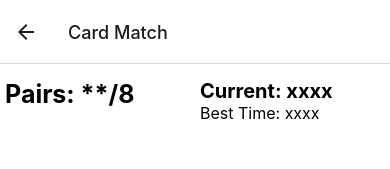
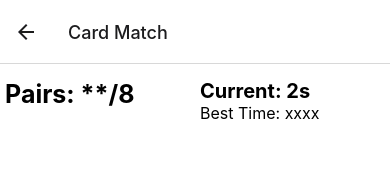
Before and after one commit to Tempus-Dominus/cardMatch, a React Native app: screen / in a window 390 px wide. Both pictures are taken after a click on the button "PLAY CARD MATCH". Shown: the top 169 px of the page. Built offline with nearby package versions, Linux system fonts and the light colour scheme.

Commit message:
Added clock start function on Play Game press

```diff
--- a/App.js
+++ b/App.js
@@ -1,5 +1,5 @@
 import { StatusBar } from 'expo-status-bar';
-import { Component } from 'react';
+import React, { Component } from 'react';
 import { useState } from 'react';
 import { Button, StyleSheet, Text, TextInput, TouchableOpacity, View } from 'react-native';
 import { NavigationContainer } from '@react-navigation/native';
@@ -67,22 +67,62 @@ class Card extends Component {
     }
 }
 
+class Clock extends Component {
+    constructor(props) {
+        super(props);
+        this.state = {
+            seconds: 0,
+        }
+    }
+
+    componentDidMount() {
+        this.timerID = setInterval(
+            () => this.tick(), 1000
+        );
+    }
+
+    tick() {
+        this.setState({
+            seconds: this.state.seconds + 1,
+        })
+    }
+
+    componentWillUnmount() {
+        clearInterval(this.timerID);
+        this.props.parentCallback(this.state.seconds);
+    }
+
+    render() {
+        return(
+            <Text style={{ fontWeight: 'bold', fontSize: 20, alignContent: "flex-end" }}>{this.state.seconds}s</Text>
+        );
+    }
+
+}
+
 export default class App extends Component {
     constructor() {
-        var today = new Date(),
-        date = today.getMonth() + '/' + today.getDate() + '/' + today.getFullYear();
         super();
         this.state = {
-            nameText: "",
-            nounText: "",
-            eventText: "",
-            currentDate: date,
+            showClock: false,
+            lastClockValue: 0,
 
         }
     }
 
+    showClock = () => {
+        this.setState({
+            showClock: !this.state.showClock
+        });
+    }
+
+    getClockValue = (clockValue) => {
+        this.setState({
+            lastClockValue: clockValue,
+        })
+    }
+
     HomeScreen = ({ navigation, route }) => {
-
         return (
             <View style={styles.container}>
                 <View style={{alignItems: 'center',}}>
@@ -93,7 +133,7 @@ export default class App extends Component {
                 <View style={styles.buttonContainer}>
                     <Button
                         title="Play Card Match"
-                        onPress={() => { navigation.navigate('Card Match') }}
+                        onPress={() => { navigation.navigate('Card Match',) }}
                     />
                 </View>
                 <View style={styles.buttonContainer}>
@@ -109,7 +149,10 @@ export default class App extends Component {
     }
 
     GameScreen = ({ navigation, route }) => {
-
+        let clockDisplay;
+        if (true){
+            clockDisplay = <Clock parentCallback={this.getClockValue} />
+        }
         return (
             <View style={ styles.containerTwo }>
                 <View style={ styles.infoContainer }>
@@ -117,7 +160,7 @@ export default class App extends Component {
                         <Text style={{fontWeight: 'bold', fontSize: 25, alignContent: "flex-end"}}>Pairs: **/8</Text>
                     </View>
                     <View style={styles.timeInfo}>
-                        <Text style={{ fontWeight: 'bold', fontSize: 20, alignContent: "flex-end" }}>Current: xxxx</Text>
+                        <Text style={{ fontWeight: 'bold', fontSize: 20, alignContent: "flex-end" }}>Current: {clockDisplay}</Text>
                         <Text style={{ fontSize: 16, alignContent: "flex-end" }}>Best Time: xxxx</Text>
                     </View>
                 </View>
```
